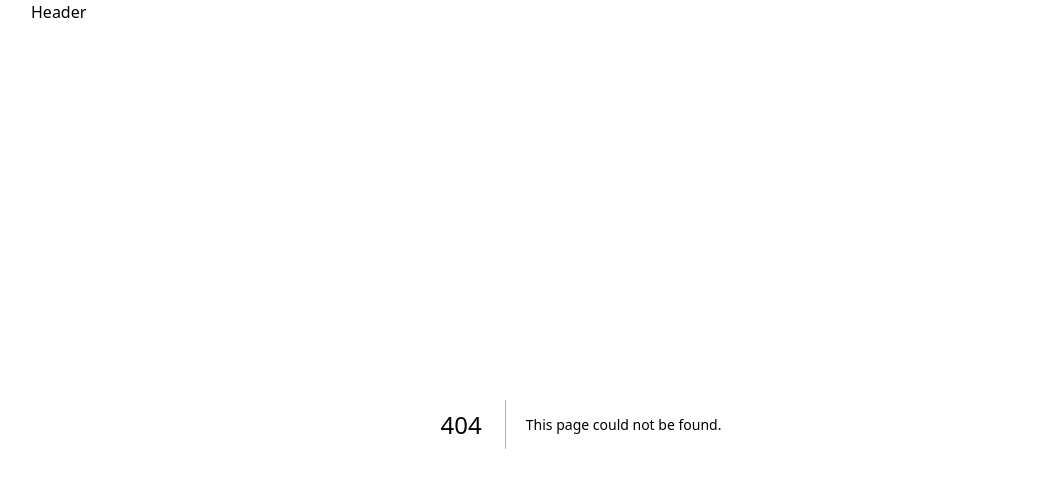
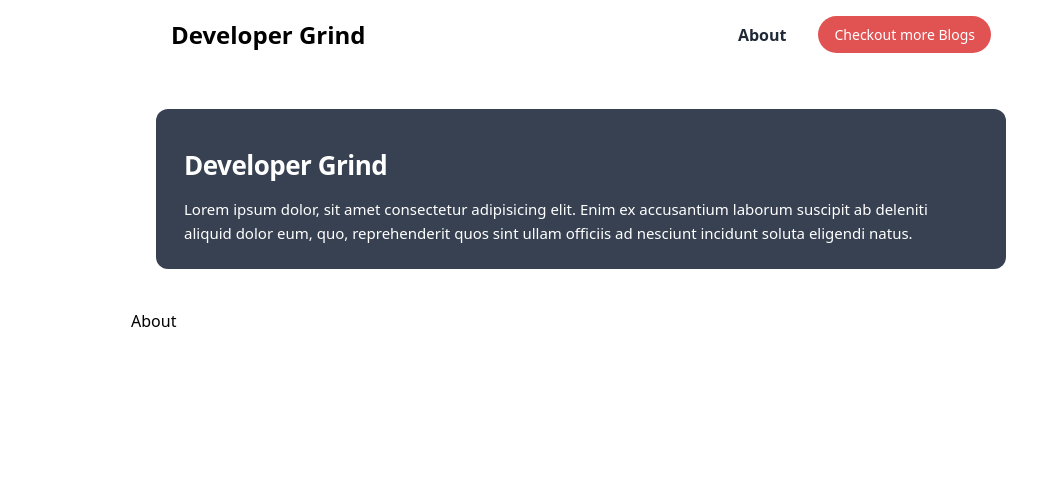
Before and after one commit to Devrajsinh-Jhala/Developer-Blog, a Next.js app: page /about in a window 1280 px wide. Before the commit this address had no page. Shown: the top 488 px of the page, without its empty margins (59-1096 px from the left). Built offline with nearby package versions, Linux system fonts and the light colour scheme.

Commit message:
Add Header

```diff
--- /dev/null
+++ b/app/about/page.tsx
@@ -0,0 +1,9 @@
+import React from "react";
+
+type Props = {};
+
+const About = (props: Props) => {
+  return <div>About</div>;
+};
+
+export default About;
--- a/app/layout.tsx
+++ b/app/layout.tsx
@@ -1,4 +1,5 @@
 import Header from "../components/Header";
+
 import "./globals.css";
 
 export default function RootLayout({
@@ -13,7 +14,7 @@ export default function RootLayout({
         head.tsx. Find out more at https://beta.nextjs.org/docs/api-reference/file-conventions/head
       */}
       <head />
-      <body className="max-w-[1100px] mx-auto">
+      <body className="max-w-[900px] mx-auto">
         <Header />
         {children}
       </body>
--- a/app/post/[slug]/page.tsx
+++ b/app/post/[slug]/page.tsx
@@ -14,7 +14,7 @@ type Props = {
 
 // Form Interface
 
-export const revalidate = 86400; // revalidate after one day
+export const revalidate = 800; // revalidate after one day
 export async function generateStaticParams() {
   const query = groq`*[_type == 'post']{
         slug
@@ -72,13 +72,13 @@ _updatedAt
               <div className="space-y-2">
                 <h1 className="text-4xl font-bold">{post.title}</h1>
 
-                {/* <p>
+                <p>
                   {new Date(post._createdAt).toLocaleDateString("en-US", {
                     day: "numeric",
                     month: "long",
                     year: "numeric",
                   })}
-                </p> */}
+                </p>
               </div>
               <div className="flex items-center space-x-2">
                 {post.author.image && (
--- a/components/BlogList.tsx
+++ b/components/BlogList.tsx
@@ -16,9 +16,9 @@ const BlogList = ({ posts }: Props) => {
         {posts.map((post) => (
           <ClientSideRoute key={post._id} route={`/post/${post.slug.current}`}>
             <div className="flex flex-col cursor-pointer group">
-              <div className="relative w-full h-80 drop-shadow-xl group-hover:scale-105 transition-transform duration-200 ease-out">
+              <div className="relative w-full h-52 drop-shadow-xl group-hover:scale-105 transition-transform duration-200 ease-out">
                 <Image
-                  className="object-cover object-left lg:object-center"
+                  className="object-cover lg:object-center"
                   src={urlFor(post.mainImage).url()}
                   alt={post.title}
                   fill
--- /dev/null
+++ b/components/Button.tsx
@@ -0,0 +1,12 @@
+"use client";
+import React from "react";
+
+const Button = (props: any) => {
+  return (
+    <button className="bg-[#e15353] rounded-full text-white font-inter text-[14px] py-2 px-4 md:ml-4 hover:bg-indogo-400 duration-500">
+      {props.children}
+    </button>
+  );
+};
+
+export default Button;
--- /dev/null
+++ b/components/Card.tsx
@@ -0,0 +1,23 @@
+import React from "react";
+
+type Props = {};
+
+const Card = (props: Props) => {
+  return (
+    <div
+      className={` w-full md:w-[850px] mx-auto rounded-xl px-7 py-6 mt-10 mb-10 flex flex-col text-white bg-gray-700 items-start justify-start`}
+    >
+      <p className="text-[26px] font-inter leading-8 mt-4 tracking-[-0.5px] font-bold">
+        Developer Grind
+      </p>
+      <p className={`text-[15px]  font-inter  leading-6 mt-4 pr-5`}>
+        Lorem ipsum dolor, sit amet consectetur adipisicing elit. Enim ex
+        accusantium laborum suscipit ab deleniti aliquid dolor eum, quo,
+        reprehenderit quos sint ullam officiis ad nesciunt incidunt soluta
+        eligendi natus.
+      </p>
+    </div>
+  );
+};
+
+export default Card;
--- a/components/FormComponent.tsx
+++ b/components/FormComponent.tsx
@@ -13,7 +13,6 @@ interface FormInput {
 }
 
 const FormComponent = ({ post }: Props) => {
-  const [submitted, setSubmitted] = useState(false);
   const {
     register,
     handleSubmit,
--- a/components/Header.tsx
+++ b/components/Header.tsx
@@ -1,9 +1,16 @@
 import React from "react";
+import Card from "./Card";
+import Navbar from "./Navbar";
 
 type Props = {};
 
 const Header = (props: Props) => {
-  return <div>Header</div>;
+  return (
+    <header className="mx-auto w-full">
+      <Navbar />
+      <Card />
+    </header>
+  );
 };
 
 export default Header;
--- /dev/null
+++ b/components/Navbar.tsx
@@ -0,0 +1,62 @@
+"use client";
+import React, { useState } from "react";
+import Button from "./Button";
+import { AiOutlineMenu, AiOutlineClose } from "react-icons/ai";
+import Link from "next/link";
+import { FiArrowUpRight } from "react-icons/fi";
+
+const Navbar = () => {
+  let Links = [{ name: "About", links: "/about" }];
+
+  let [open, setOpen] = useState(false);
+  return (
+    <div className=" w-full sticky top-0 left-0">
+      <div className="md:flex items-center justify-between bg-white py-4 md:px-10">
+        <Link href={"/"}>
+          <div className="font-bold text-2xl cursor-pointer flex items-center">
+            <h1>Developer Grind</h1>
+          </div>
+        </Link>
+        <div
+          onClick={() => setOpen(!open)}
+          className="text-3xl -mt-2 absolute right-8 top-6 cursor-pointer md:hidden"
+        >
+          {open === true ? <AiOutlineClose /> : <AiOutlineMenu />}
+        </div>
+        <ul
+          className={`md:flex text-center md:pb-0 pb-12 absolute md:static bg-white md:z-auto left-0 w-full z-[-1] md:pl-0  md:w-auto md:items-center transition-all duration-500 ease-in ${
+            open ? "top-20" : "top-[-490px]"
+          } `}
+        >
+          {Links.map((link) => (
+            <li
+              key={link.name}
+              className="md:ml-8 text-base md:my-0 my-7 font-inter"
+            >
+              <a
+                className="text-gray-800 hover:text-[#e15353] font-semibold duration-500"
+                href={link.links}
+              >
+                {link.name}
+              </a>
+            </li>
+          ))}
+          <div className="flex  md:ml-4 flex-col items-center md:flex-row gap-5 md:gap-0">
+            {/* <Button>Checkout more blogs</Button> */}
+            <a
+              className="flex items-center justify-center"
+              target={"_blank"}
+              href="https://devraj-jhala.hashnode.dev/"
+            >
+              <Button className="cursor-pointer hover:underline  flex">
+                Checkout more Blogs
+              </Button>
+            </a>
+          </div>
+        </ul>
+      </div>
+    </div>
+  );
+};
+
+export default Navbar;
--- a/package.json
+++ b/package.json
@@ -24,6 +24,7 @@
     "react": "18.2.0",
     "react-dom": "18.2.0",
     "react-hook-form": "^7.43.0",
+    "react-icons": "^4.7.1",
     "typescript": "4.9.5"
   },
   "devDependencies": {
```
Also changed, not shown: 2 other files (tests, documents, lock files or other folders).
